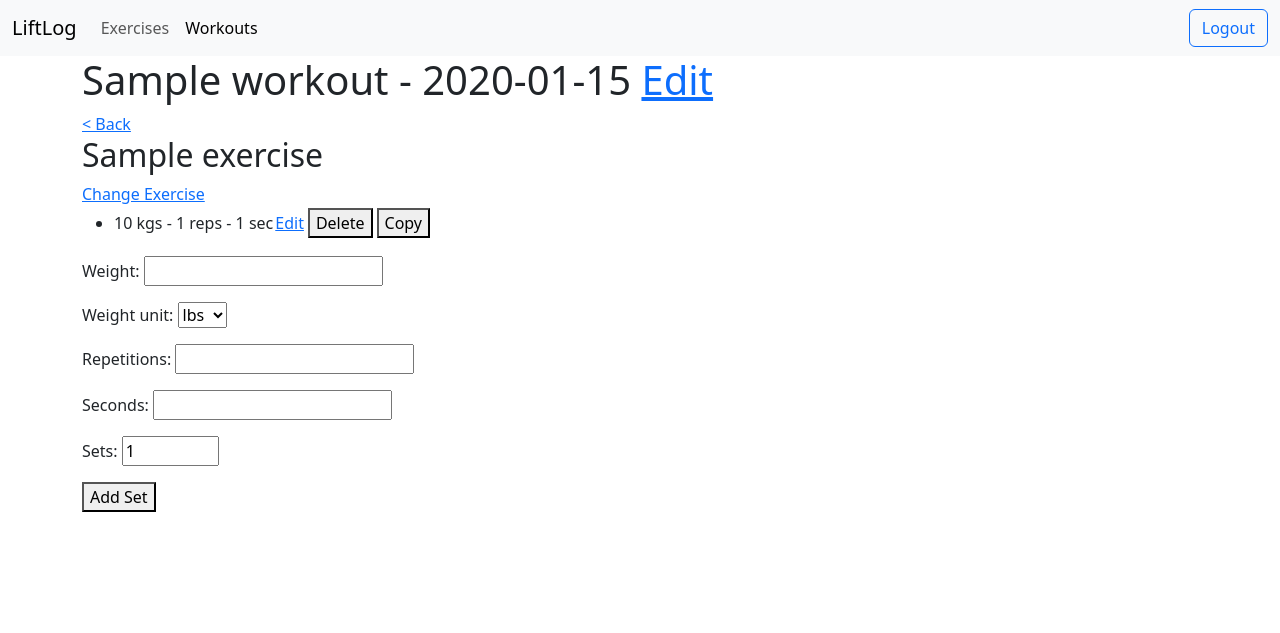
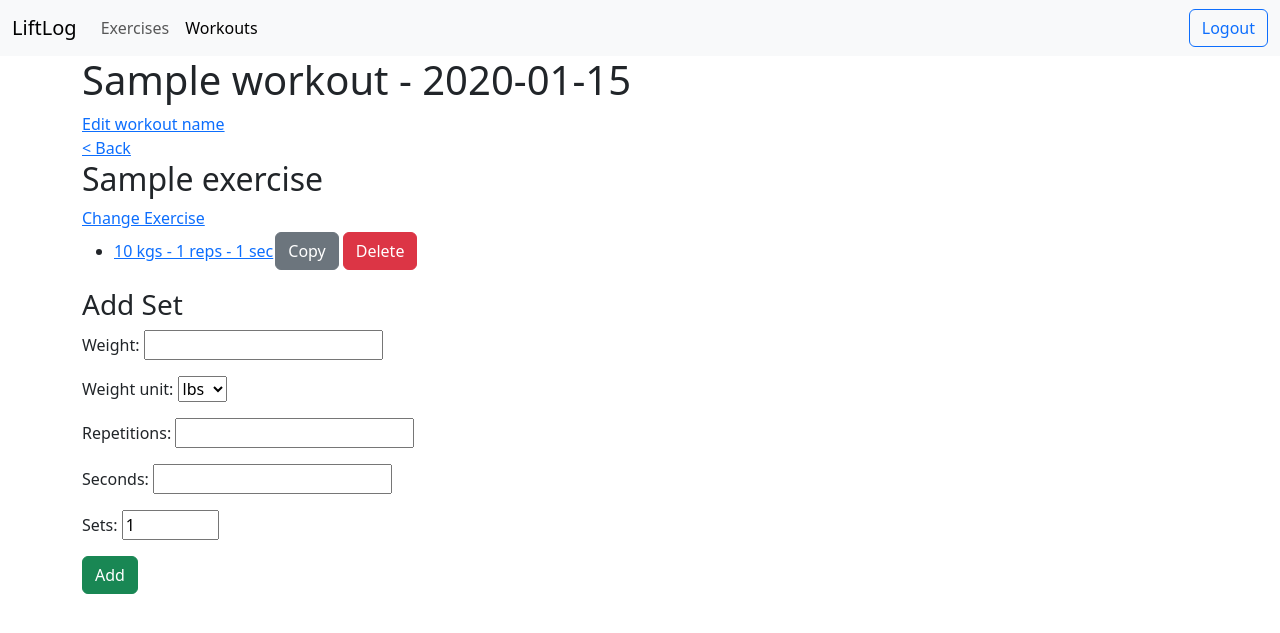
Before and after one commit to alexcjwei/LiftLog, a Django app: page /workouts/exercises/1/ in a window 1280 px wide. Shown: the top 633 px of the page. Run offline with Django 4.2, Linux system fonts and the light colour scheme; a user stored in the database is signed in; tables that the repository leaves empty hold one stand-in row (values such as "Sample post"); some libraries are stand-ins or nearby versions.

Commit message:
adds misc styling

```diff
--- a/backend/workouts/templates/workouts/workout_base.html
+++ b/backend/workouts/templates/workouts/workout_base.html
@@ -6,6 +6,8 @@
 
 <h1>
     {{ workout }}
-    <a href={% url 'workouts:update' pk=workout.id %}>Edit</a>
 </h1>
+<div>
+    <a href={% url 'workouts:update' pk=workout.id %}>Edit workout name</a>
+</div>
 {% endblock %}
--- a/backend/workouts/templates/workouts/workoutexercise_detail.html
+++ b/backend/workouts/templates/workouts/workoutexercise_detail.html
@@ -6,23 +6,25 @@
     {% for set in workoutexercise.sets.all %}
         <li>
             <div class='horizontal-container'>
-                {{ set }}
-                <a href={%url 'workouts:set_update' pk=set.id%} class="padded">Edit</a>
+                <a href={%url 'workouts:set_update' pk=set.id%}>
+                    {{ set }}
+                </a>
+                <form method="post" action={%url 'workouts:set_copy' set.id %} class="padded">
+                    {% csrf_token %}
+                    <button type="submit" class="btn btn-secondary">Copy</button>
+                </form>
                 <form method="post" action={%url 'workouts:set_delete' set.id%} class="padded">
                     {% csrf_token %}
-                    <button type="submit">Delete</button>
-                </form>
-                <form method="post" action={%url 'workouts:set_copy' set.id %} class="padded">
-                    {% csrf_token %}
-                    <button type="submit">Copy</button>
+                    <button type="submit" class="btn btn-danger">Delete</button>
                 </form>
             </div>
         </li>
     {% endfor %}
     </ul>
     <form method="post" action="{% url 'workouts:set_add' workout_exercise_id=workoutexercise.id %}">
+        <h3>Add Set</h3>
         {% csrf_token %}
         {{ add_set_form.as_p }}
-        <button type="submit">Add Set</button>
+        <button type="submit" class="btn btn-success">Add</button>
     </form>
 {% endblock %}
```
Also changed, not shown: backend/workouts/templates/workouts/workout_detail.html (+5 -4 lines).
